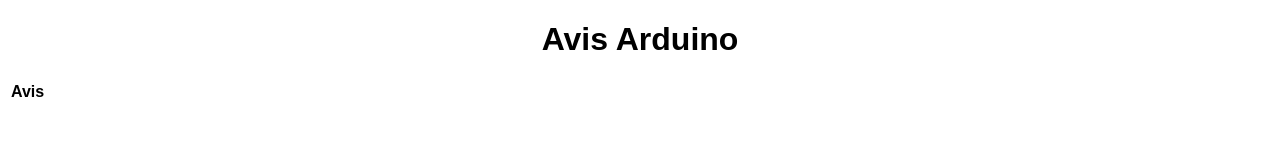
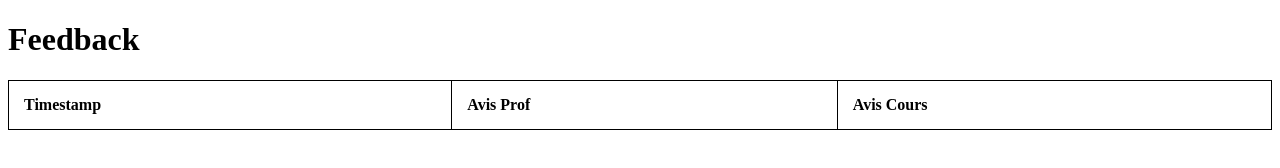
Before and after one commit to KanA-P-dot/Fablab-n2, a plain HTML site: page index.html in a window 1280 px wide. Drawn offline with Linux system fonts and the light colour scheme; no server answers.

Commit message:
Update index.html

```diff
--- a/index.html
+++ b/index.html
@@ -3,23 +3,31 @@
 <head>
     <meta charset="UTF-8">
     <meta name="viewport" content="width=device-width, initial-scale=1.0">
-    <title>Avis Arduino</title>
-    <link rel="stylesheet" href="styles.css">
+    <link rel="shortcut icon" href="favicon.ico" type="image/x-icon">
+    <title>Feedback</title>
+    <style>
+        table {
+            width: 100%;
+            border-collapse: collapse;
+        }
+        table, th, td {
+            border: 1px solid black;
+        }
+        th, td {
+            padding: 15px;
+            text-align: left;
+        }
+    </style>
 </head>
 <body>
-    <div class="container">
-        <h1>Avis Arduino</h1>
-        <table id="avis-table" class="table">
-            <thead>
-                <tr>
-                    <th scope="col">Avis</th>
-                </tr>
-            </thead>
-            <tbody>
-                <!-- Les avis seront ajoutés ici par JavaScript -->
-            </tbody>
-        </table>
-    </div>
-    <script src="script.js"></script>
+    <h1>Feedback</h1>
+    <table>
+        <tr>
+            <th>Timestamp</th>
+            <th>Avis Prof</th>
+            <th>Avis Cours</th>
+        </tr>
+        <!-- Rows will be inserted here by Flask -->
+    </table>
 </body>
 </html>
```
